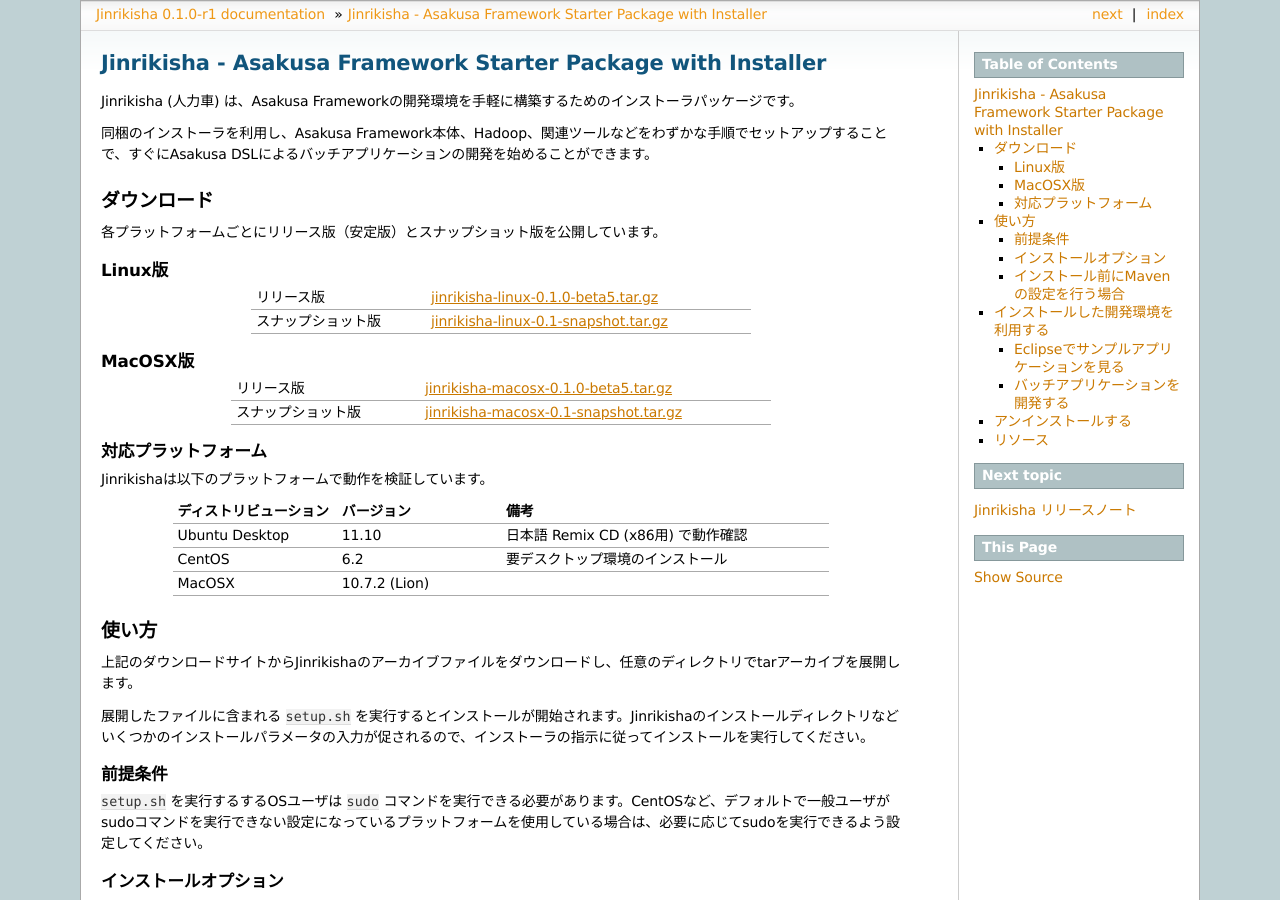
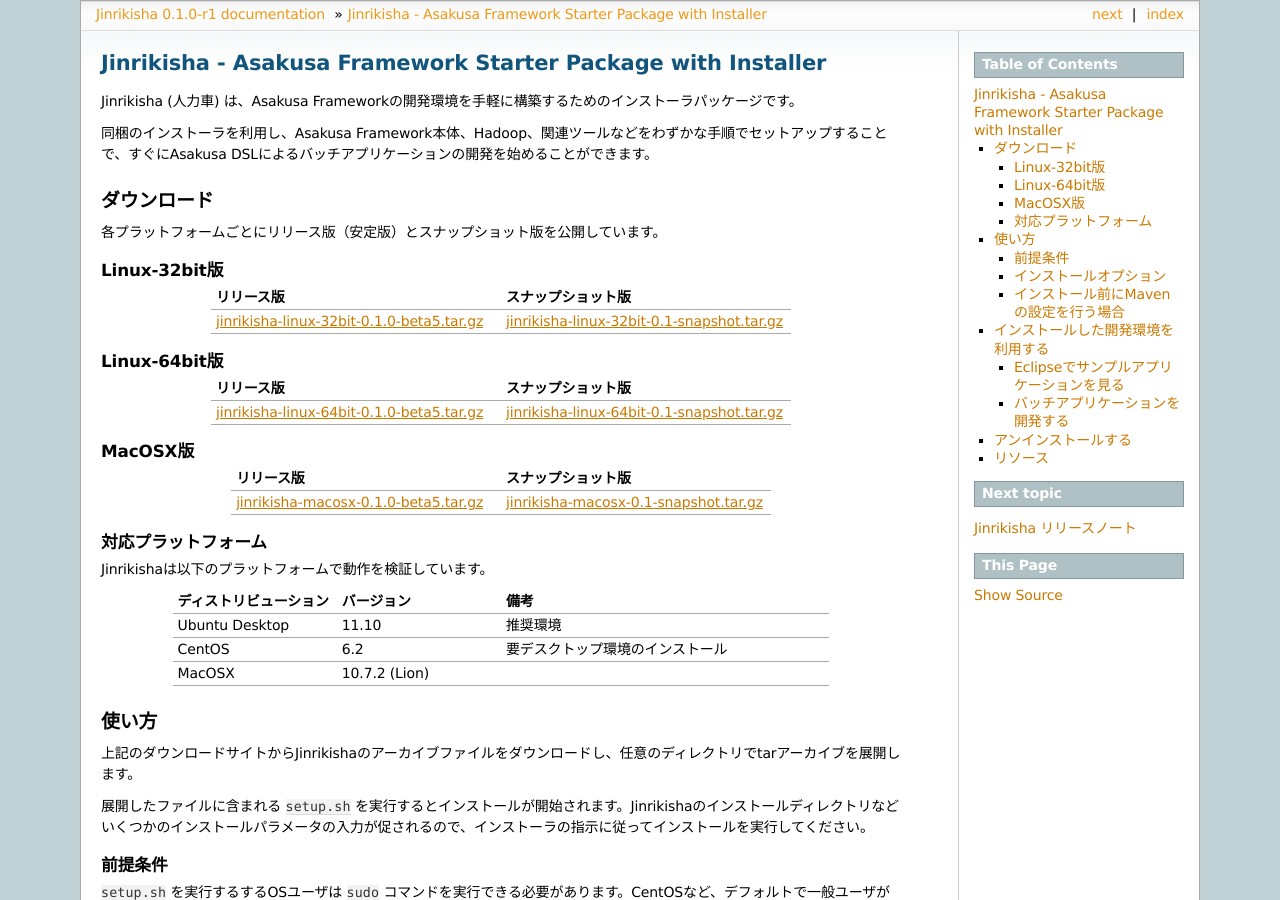
Before and after one commit to asakusafw/asakusafw-starter, a Sphinx documentation site: the page built from jinrikisha/docs/ja/source/index.rst, in a window 1280 px wide and 900 px high. Built offline with Sphinx 7.4.7, drawn with Linux system fonts in a browser that asks for light colours; formulas are drawn with MathJax 3.

Commit message:
Supported Linux 64bit environment and added some checks.

```diff
--- a/jinrikisha/docs/ja/source/index.rst
+++ b/jinrikisha/docs/ja/source/index.rst
@@ -9,32 +9,44 @@
 ============
 各プラットフォームごとにリリース版（安定版）とスナップショット版を公開しています。
 
-Linux版
--------
+Linux-32bit版
+-------------
 ..  list-table::
-    :widths: 7 10 3
+    :widths: 5 5
+    :header-rows: 1
 
     * - リリース版
-      - `jinrikisha-linux-0.1.0-beta5.tar.gz`_
-      -
-    * - スナップショット版
-      - `jinrikisha-linux-0.1-snapshot.tar.gz`_
-      -
+      - スナップショット版
+    * - `jinrikisha-linux-32bit-0.1.0-beta5.tar.gz`_
+      - `jinrikisha-linux-32bit-0.1-snapshot.tar.gz`_
 
-..  _`jinrikisha-linux-0.1.0-beta5.tar.gz`: http://www.asakusafw.com/download/jinrikisha/linux/jinrikisha-linux-0.1.0-beta5.tar.gz
-..  _`jinrikisha-linux-0.1-snapshot.tar.gz`: http://www.asakusafw.com/download/jinrikisha/linux/jinrikisha-linux-0.1-snapshot.tar.gz
+..  _`jinrikisha-linux-32bit-0.1.0-beta5.tar.gz`: http://www.asakusafw.com/download/jinrikisha/linux/jinrikisha-linux-32bit-0.1.0-beta5.tar.gz
+..  _`jinrikisha-linux-32bit-0.1-snapshot.tar.gz`: http://www.asakusafw.com/download/jinrikisha/linux/jinrikisha-linux-32bit-0.1-snapshot.tar.gz
+
+Linux-64bit版
+-------------
+..  list-table::
+    :widths: 5 5
+    :header-rows: 1
+
+    * - リリース版
+      - スナップショット版
+    * - `jinrikisha-linux-64bit-0.1.0-beta5.tar.gz`_
+      - `jinrikisha-linux-64bit-0.1-snapshot.tar.gz`_
+
+..  _`jinrikisha-linux-64bit-0.1.0-beta5.tar.gz`: http://www.asakusafw.com/download/jinrikisha/linux/jinrikisha-linux-64bit-0.1.0-beta5.tar.gz
+..  _`jinrikisha-linux-64bit-0.1-snapshot.tar.gz`: http://www.asakusafw.com/download/jinrikisha/linux/jinrikisha-linux-64bit-0.1-snapshot.tar.gz
 
 MacOSX版
 --------
 ..  list-table::
-    :widths: 7 10 3
+    :widths: 5 5
+    :header-rows: 1
 
     * - リリース版
-      - `jinrikisha-macosx-0.1.0-beta5.tar.gz`_
-      -
-    * - スナップショット版
+      - スナップショット版
+    * - `jinrikisha-macosx-0.1.0-beta5.tar.gz`_
       - `jinrikisha-macosx-0.1-snapshot.tar.gz`_
-      -
 
 ..  _`jinrikisha-macosx-0.1.0-beta5.tar.gz`: http://www.asakusafw.com/download/jinrikisha/macosx/jinrikisha-macosx-0.1.0-beta5.tar.gz
 ..  _`jinrikisha-macosx-0.1-snapshot.tar.gz`: http://www.asakusafw.com/download/jinrikisha/macosx/jinrikisha-macosx-0.1-snapshot.tar.gz
@@ -52,7 +64,7 @@
       - 備考
     * - Ubuntu Desktop
       - 11.10
-      - 日本語 Remix CD (x86用) で動作確認
+      - 推奨環境
     * - CentOS
       - 6.2
       - 要デスクトップ環境のインストール
```
Also changed, not shown: 1 other file.
